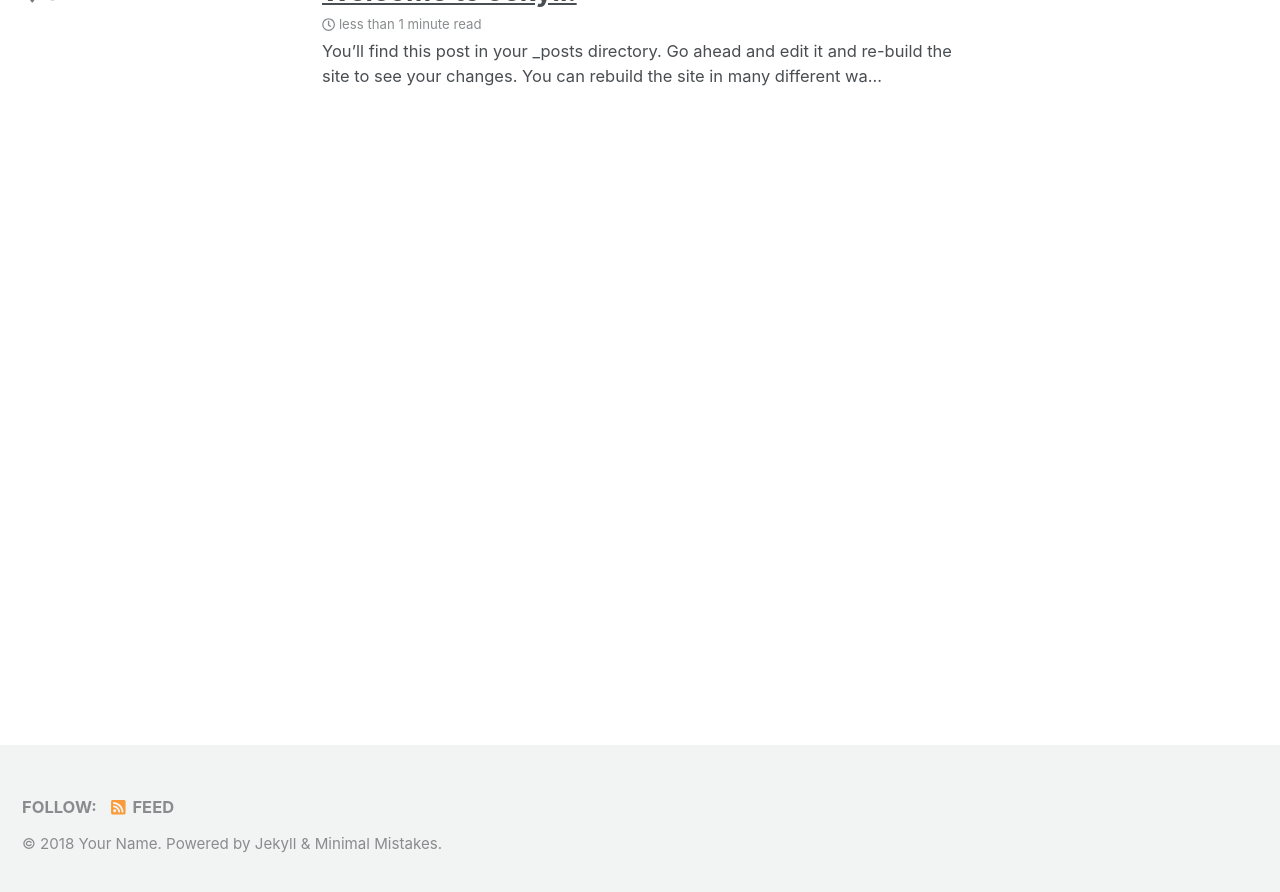
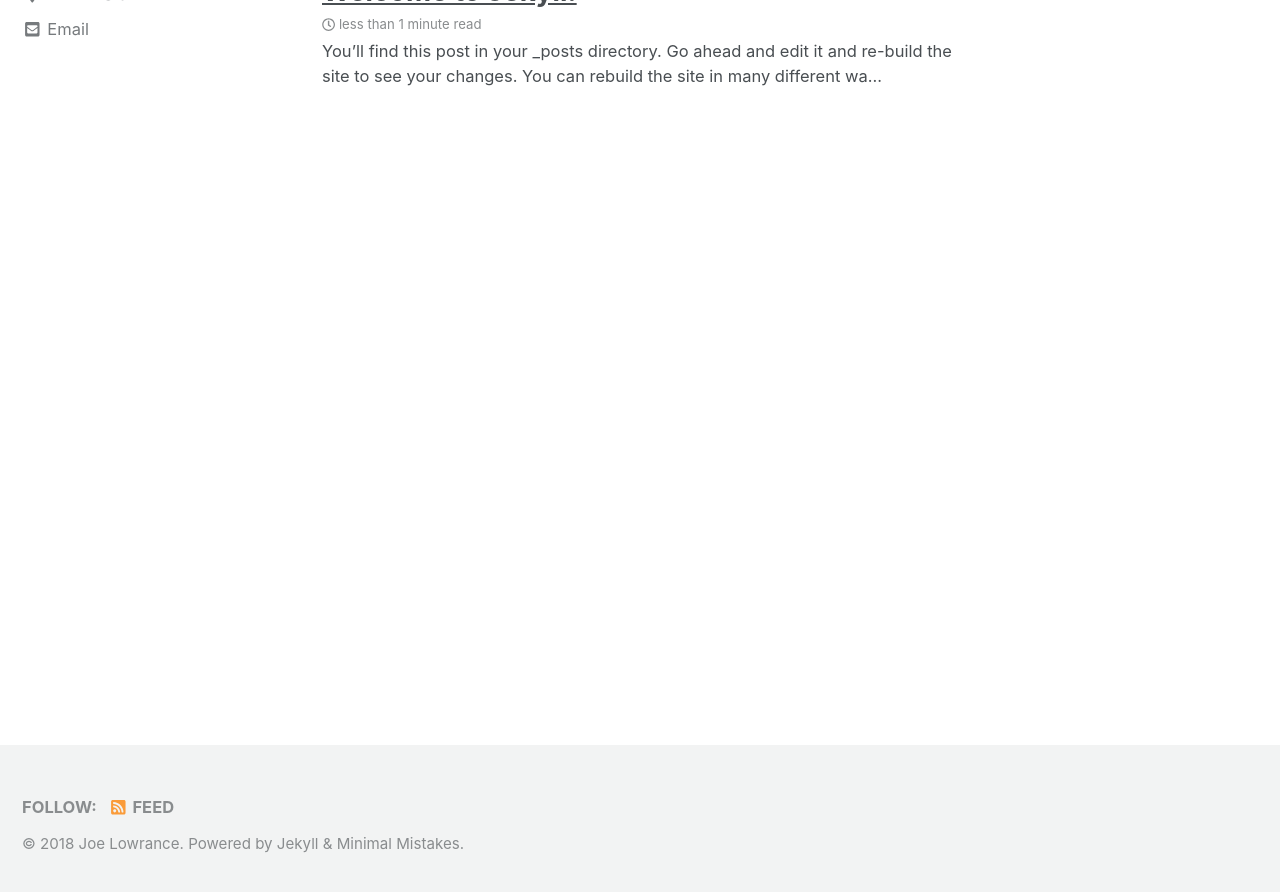
Before and after one commit to testedwithf5/testedwithf5.github.io, a Jekyll site: the page built from index.html, in a window 1280 px wide and 900 px high, scrolled down 253 px. Shown: the top 892 px of the window. Built offline with Jekyll 4.4.1, drawn with Linux system fonts in a browser that asks for light colours; nearby versions of some CDN libraries; the list of posts is cut into pages by our own code; some of the changed text lies outside the part shown.

Commit message:
minor tweaks

```diff
--- a/_config.yml
+++ b/_config.yml
@@ -16,11 +16,11 @@ minimal_mistakes_skin    : "default" # "air", "aqua", "contrast", "dark", "dirt"
 
 # Site Settings
 locale                   : "en-US"
-title                    : "Site Title"
+title                    : "Tested With F5"
 title_separator          : "-"
-name                     : "Your Name"
-description              : "An amazing website."
-url                      : # the base hostname & protocol for your site e.g. "https://mmistakes.github.io"
+name                     : "Joe Lowrance"
+description              : #"Works On My Machine™."
+url                      : "https://testedwithf5.github.io"
 baseurl                  : # the subpath of your site, e.g. "/blog"
 repository               : # GitHub username/repo-name e.g. "mmistakes/minimal-mistakes"
 teaser                   : # path of fallback teaser image, e.g. "/assets/images/500x300.png"
@@ -100,11 +100,11 @@ analytics:
 
 # Site Author
 author:
-  name             : "Your Name"
+  name             : "Joe Lowrance"
   avatar           : # path of avatar image, e.g. "/assets/images/bio-photo.jpg"
-  bio              : "I am an amazing person."
-  location         : "Somewhere"
-  email            :
+  bio              : "Works On My Machine™"
+  location         : "United States"
+  email            : "joelowrance@gmail.com"
   uri              :
   home             : # null (default), "absolute or relative url to link to author home"
   bitbucket        :
```
